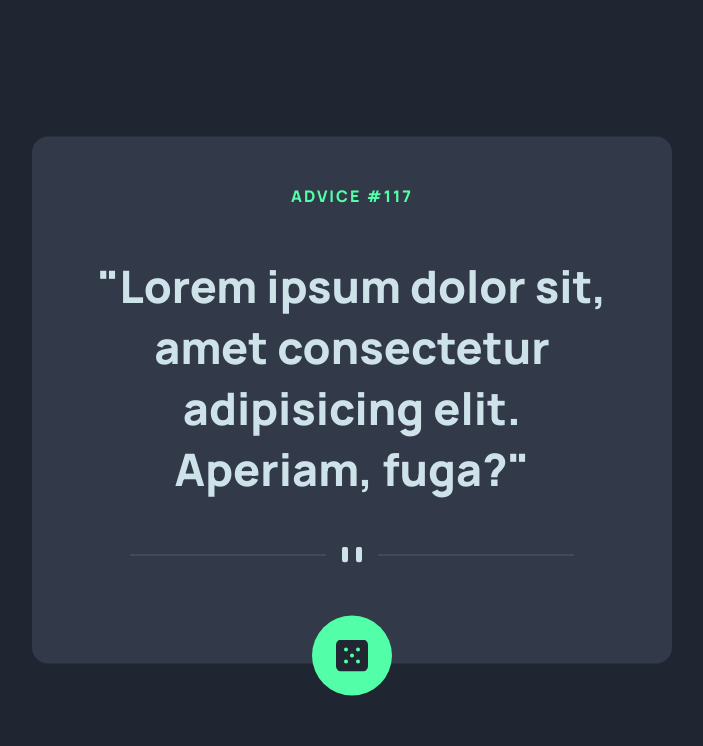
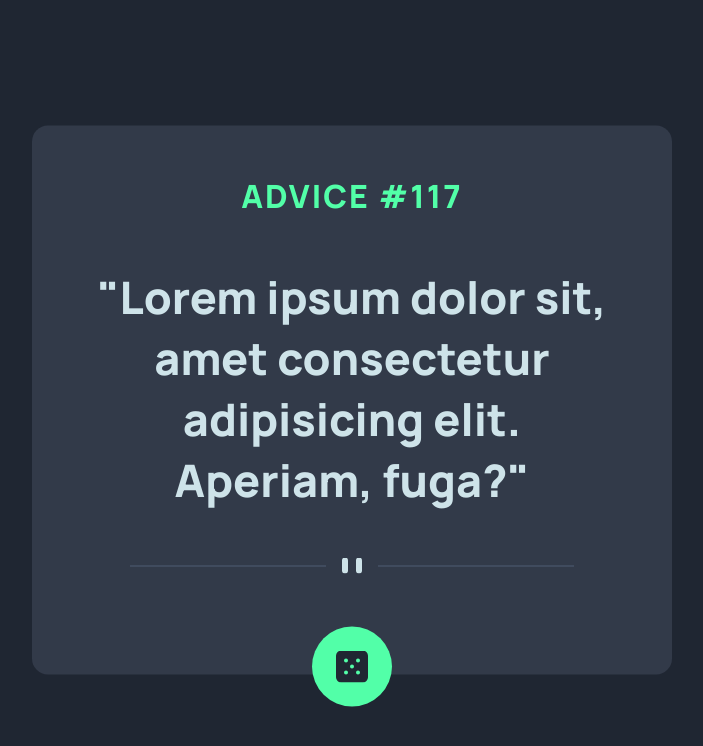
Before and after one commit to BobanAvramovik/Advice-generator-app, a plain HTML site: page index.html in a window 1280 px wide. Shown: the whole page, without its empty margins (288-991 px from the left). Drawn offline with Linux system fonts and the light colour scheme; no server answers.

Commit message:
Update index.html

```diff
--- a/index.html
+++ b/index.html
@@ -20,8 +20,9 @@
     <script src="script.js" defer></script>
   </head>
   <body>
+    <main>
       <div class="container">
-      <h4 class="heading">ADVICE <span id="number">#117</span></h4>
+        <h1 class="heading">ADVICE <span id="number">#117</span></h1>
         <p id="quote">
           "Lorem ipsum dolor sit, amet consectetur adipisicing elit. Aperiam,
           fuga?"
@@ -40,5 +41,6 @@
           <img src="./images/icon-dice.svg" alt="dice" />
         </div>
       </div>
+    </main>
   </body>
 </html>
```
Lines whose indentation alone changed are shown as unchanged.
